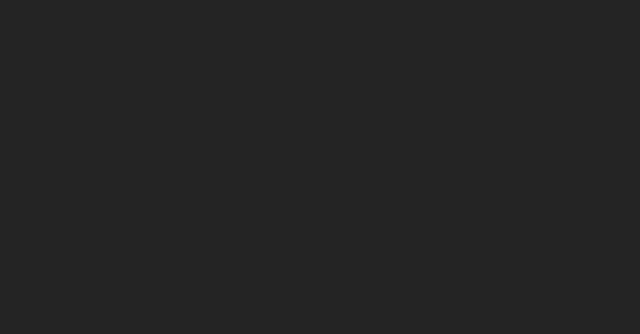
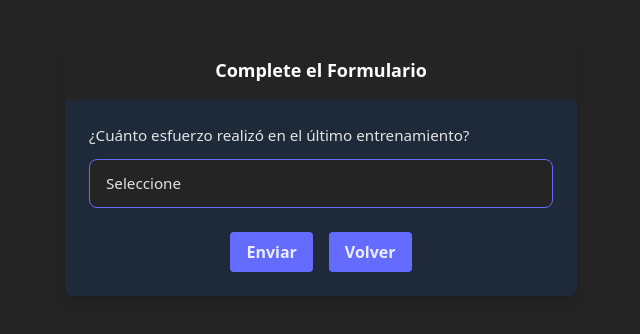
Before and after one commit to GonzaLmas/CyC---React, a React (Vite) app in the folder CyC-React/: page /formpercepcion in a window 1280 px wide. Before the commit this address had no page. Shown: the top 334 px of the page, without its empty margins (319-959 px from the left). Built offline with nearby package versions, Linux system fonts and the light colour scheme.

Commit message:
add FormPercepcion

```diff
--- a/CyC-React/src/App.tsx
+++ b/CyC-React/src/App.tsx
@@ -10,6 +10,7 @@ import Index from "./components/Index";
 import TipoSemana from "./components/TipoSemana";
 import SemanaTrabajar from "./components/SemanaTrabajar";
 import FormJugadoraMensual from "./components/FormJugadoraMensual";
+import FormPercepcion from "./components/FormPercepcion";
 
 function App() {
   return (
@@ -21,6 +22,7 @@ function App() {
       <Route path="/tiposemana" element={<TipoSemana />} />
       <Route path="/semanatrabajar" element={<SemanaTrabajar />} />
       <Route path="/formjugadora" element={<FormJugadoraMensual />} />
+      <Route path="/formpercepcion" element={<FormPercepcion />} />
     </Routes>
   );
 }
--- /dev/null
+++ b/CyC-React/src/components/FormPercepcion.tsx
@@ -0,0 +1,81 @@
+import { useState, type ChangeEvent, type FormEvent } from "react";
+
+interface FormData {
+  VariableE: string;
+}
+
+export default function FormPercepcionEsfuerzo() {
+  const [formData, setFormData] = useState<FormData>({ VariableE: "" });
+
+  const handleChange = (e: ChangeEvent<HTMLSelectElement>) => {
+    const { name, value } = e.target;
+    setFormData((prev) => ({ ...prev, [name]: value }));
+  };
+
+  const handleSubmit = (e: FormEvent<HTMLFormElement>) => {
+    e.preventDefault();
+    console.log(formData);
+    // Aquí iría la llamada a tu API para enviar los datos
+  };
+
+  return (
+    <div className="container mx-auto mt-10 px-4">
+      <div className="flex justify-center">
+        <div className="w-full max-w-lg">
+          <div className="bg-gray-800 shadow-lg rounded-lg overflow-hidden">
+            {/* Cabecera */}
+            <div
+              className="text-white text-center p-4"
+              style={{ backgroundColor: "#242424" }}
+            >
+              <h3 className="text-lg font-semibold">Complete el Formulario</h3>
+            </div>
+
+            {/* Formulario */}
+            <div className="p-6">
+              <form onSubmit={handleSubmit}>
+                {/* Variable E */}
+                <div className="mb-4 field-group">
+                  <label htmlFor="VariableE" className="block mb-1">
+                    ¿Cuánto esfuerzo realizó en el último entrenamiento?
+                  </label>
+                  <select
+                    id="VariableE"
+                    name="VariableE"
+                    value={formData.VariableE}
+                    onChange={handleChange}
+                    className="select-input"
+                  >
+                    <option value="">Seleccione</option>
+                    {Array.from({ length: 10 }, (_, i) => i + 1).map((i) => (
+                      <option key={i} value={i}>
+                        {i}
+                      </option>
+                    ))}
+                  </select>
+                </div>
+
+                {/* Botones */}
+                <div className="flex justify-center mt-6 gap-4">
+                  <button
+                    type="submit"
+                    className="btn-primary px-4 py-2 rounded font-semibold"
+                  >
+                    Enviar
+                  </button>
+                  <button
+                    type="button"
+                    onClick={() => window.history.back()}
+                    className="btn-primary px-4 py-2 rounded font-semibold"
+                  >
+                    Volver
+                  </button>
+                </div>
+              </form>
+            </div>
+          </div>
+        </div>
+      </div>
+    </div>
+  );
+}
--- a/CyC-React/src/components/Navbar.tsx
+++ b/CyC-React/src/components/Navbar.tsx
@@ -16,6 +16,7 @@ const navigation = [
   { name: "Tipo de Semana", href: "/tiposemana", current: true },
   { name: "Semana a Trabajar", href: "/semanatrabajar", current: true },
   { name: "Formulario Jugadora", href: "/formjugadora", current: true },
+  { name: "Formulario Percepción", href: "/formpercepcion", current: true },
 ];
 
 // function classNames(...classes) {
```
